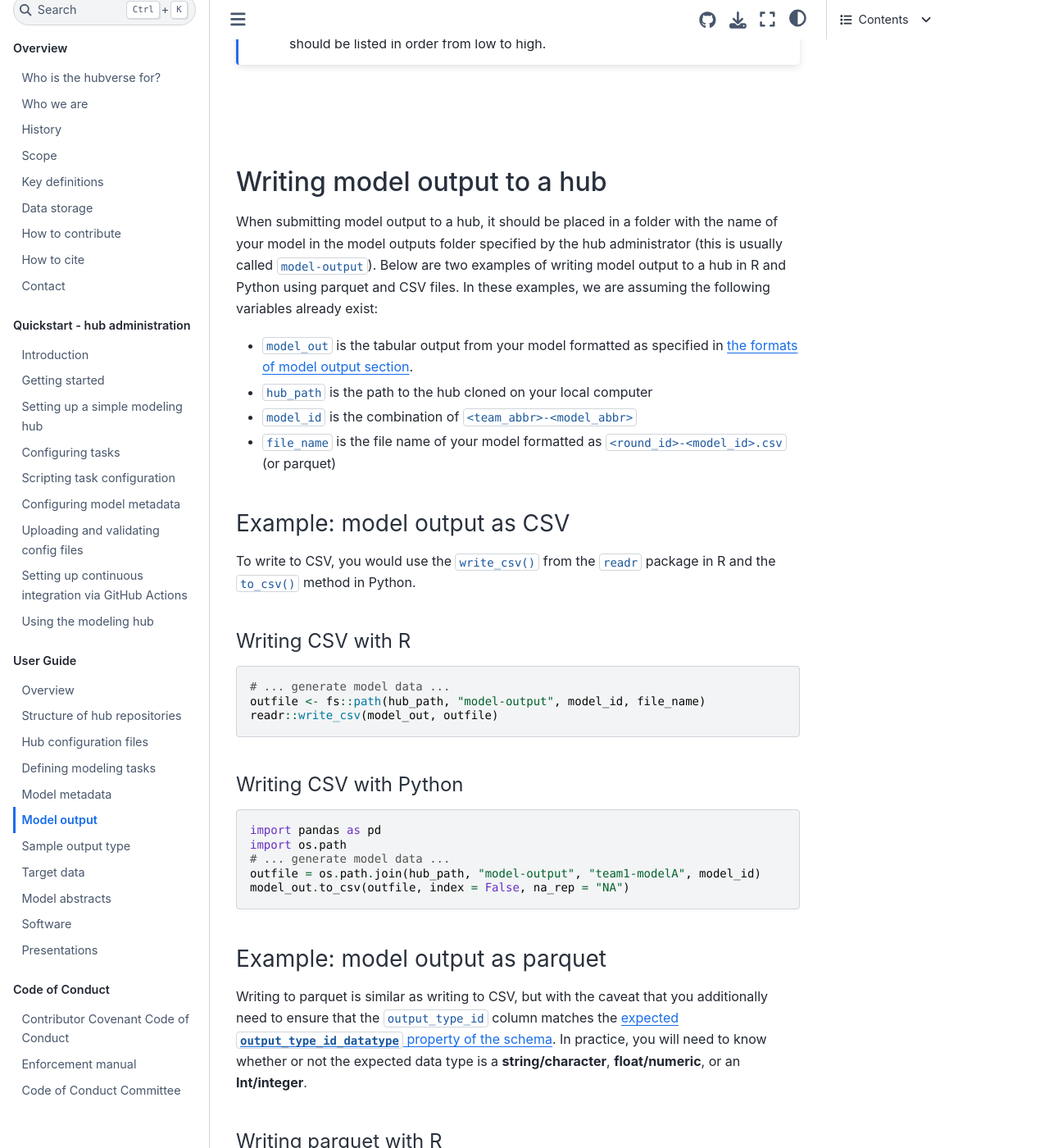
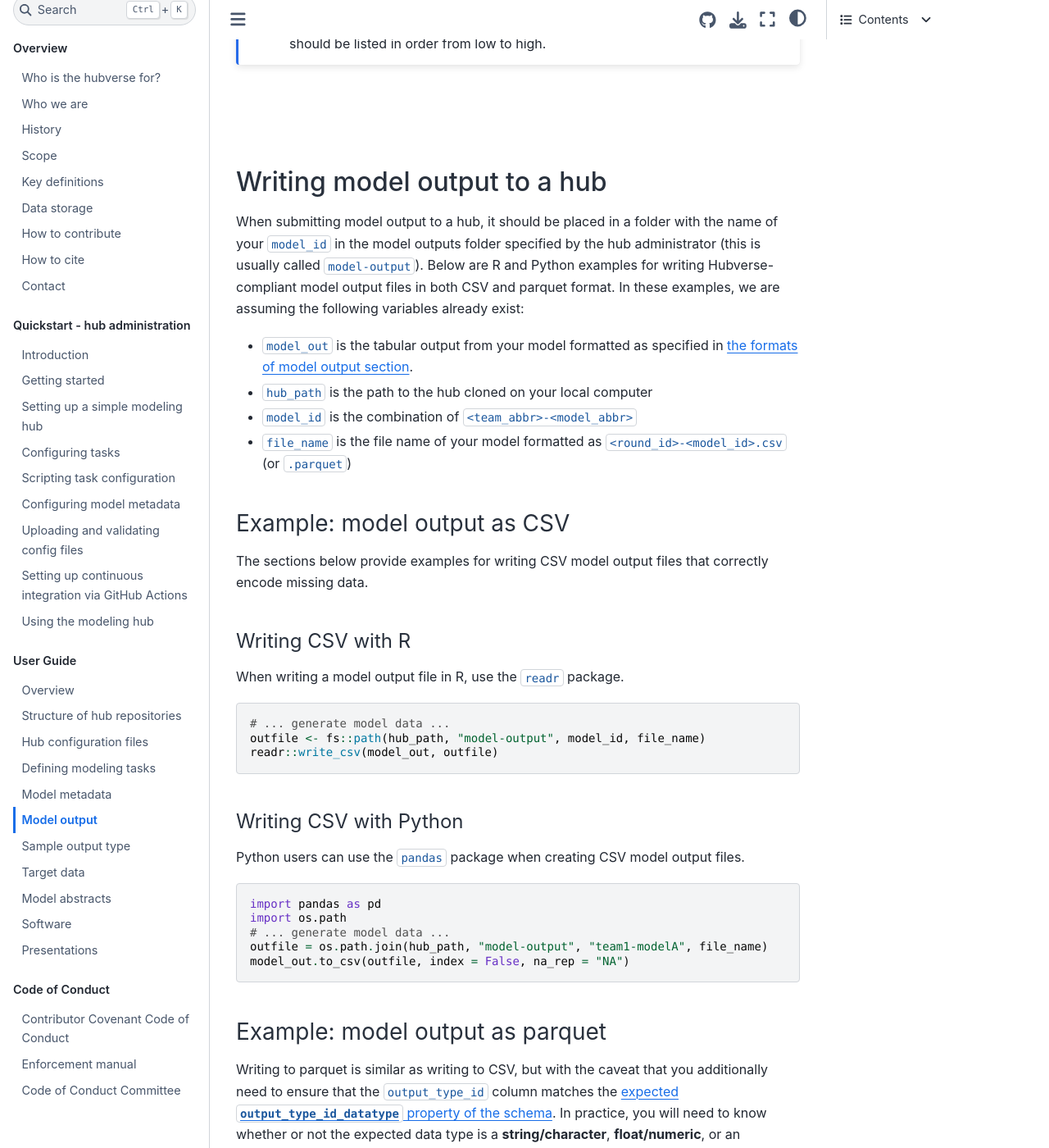
Before and after one commit to hubverse-org/hubDocs, a Sphinx documentation site: the page built from docs/source/user-guide/model-output.md, in a window 1280 px wide and 1400 px high, scrolled down 6077 px. Shown: the whole window at 82% size. Built offline with Sphinx 7.4.7 and the Sphinx Book theme 1.1.4, drawn with Linux system fonts in a browser that asks for light colours; comment, search, counter and statistics services are not loaded; some of the changed text lies outside the part shown.

Commit message:
Apply suggestions from code review
Co-authored-by: Becky Sweger <rsweger@umass.edu>
Co-authored-by: Anna Krystalli <annakrystalli@googlemail.com>

````diff
--- a/docs/source/user-guide/model-output.md
+++ b/docs/source/user-guide/model-output.md
@@ -91,7 +91,7 @@ Per hubverse convention, **there are two groups of columns providing metadata ab
 [^model-id]: When using models for downstream analysis with the [`collect_hub()` function](https://hubverse-org.github.io/hubData/reference/collect_hub.html) in the `hubData` package, one more column called `model_id` is prepended that identifies the model from its filename.
 
 The model output follows the specification of the `tasks.json` configuration
-file of the hub. If you are creating a model and you would like to know what
+file of the hub. If you are creating a model and would like to know what
 data type your columns should be in, the hubVerse has utilities to provide and
 arrow schema and even a full submission template from the `tasks.json`
 configuration file.
@@ -219,9 +219,9 @@ variables — further details are discussed below.
 ## Writing model output to a hub
 
 When submitting model output to a hub, it should be placed in a folder with the
-name of your model in the model outputs folder specified by the hub
-administrator (this is usually called `model-output`). Below are two examples
-of writing model output to a hub in R and Python using parquet and CSV files.
+name of your `model_id` in the model outputs folder specified by the hub
+administrator (this is usually called `model-output`). Below are R and Python examples
+for writing Hubverse-compliant model output files in both CSV and parquet format.
 In these examples, we are assuming the following variables already exist:
 
  - `model_out` is the tabular output from your model formatted as specified
@@ -229,16 +229,16 @@ In these examples, we are assuming the following variables already exist:
  - `hub_path` is the path to the hub cloned on your local computer
  - `model_id` is the combination of `<team_abbr>-<model_abbr>`
  - `file_name` is the file name of your model formatted as
-   `<round_id>-<model_id>.csv` (or parquet)
+   `<round_id>-<model_id>.csv` (or `.parquet`)
 
 (example-csv)=
 ### Example: model output as CSV
 
-To write to CSV, you would use the `write_csv()` from the `readr` package in R and
-the `to_csv()` method in Python.
+The sections below provide examples for writing CSV model output files that correctly encode missing data.
 
 #### Writing CSV with R
 
+When writing a model output file in R, use the `readr` package.
 ```r
 # ... generate model data ...
 outfile <- fs::path(hub_path, "model-output", model_id, file_name)
@@ -247,11 +247,12 @@ readr::write_csv(model_out, outfile)
 
 #### Writing CSV with Python
 
+Python users can use the `pandas` package when creating CSV model output files.
 ```python
 import pandas as pd
 import os.path
 # ... generate model data ...
-outfile = os.path.join(hub_path, "model-output", "team1-modelA", model_id)
+outfile = os.path.join(hub_path, "model-output", "team1-modelA", file_name)
 model_out.to_csv(outfile, index = False, na_rep = "NA")
 ```
 
@@ -280,7 +281,7 @@ arrow::write_parquet(model_out, outfile)
 import pandas as pd
 import os.path
 # ... generate model data ...
-outfile = os.path.join(hub_path, "model-output", "team1-modelA", model_id)
+outfile = os.path.join(hub_path, "model-output", "team1-modelA", file_name)
 model_out["output_type_id"] = model_out["output_type_id"].astype("string") # or "float", or "Int64"
 model_out.to_parquet(outfile)
 ```
````
Also changed, not shown: other parts of docs/source/user-guide/model-output.md (+4 -4 lines).
